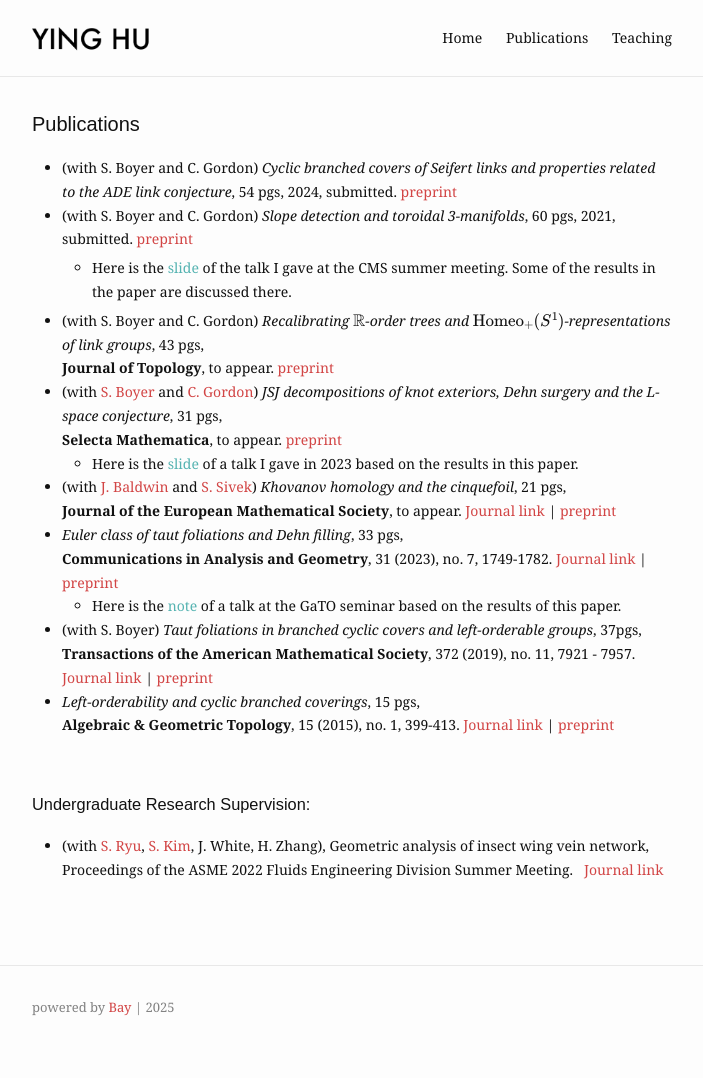
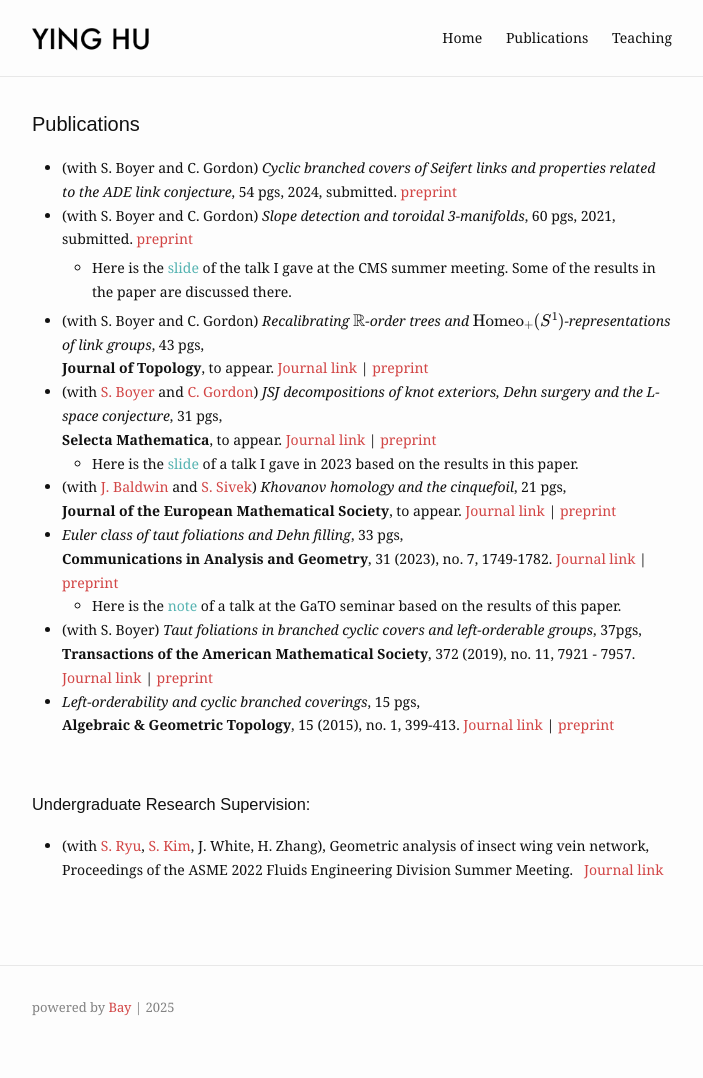
Before and after one commit to yinghu-math/yinghu-math.github.io, a Jekyll site: the page built from research.md, in a window 1280 px wide. Shown: the whole page, without its empty margins (288-991 px from the left). Built offline with Jekyll 4.4.1, drawn with Linux system fonts in a browser that asks for light colours.

Commit message:
update journal links

```diff
--- a/research.md
+++ b/research.md
@@ -15,10 +15,10 @@ slug: /research
             </ul>
         </li>
         <li> (with S. Boyer and C. Gordon) <em>Recalibrating \(\mathbb{R}\)-order trees  and \({\rm Homeo}_+(S^1)\)-representations of link groups</em>, 43 pgs, <br>
-        <b>Journal of Topology</b>, to appear. <a href="https://arxiv.org/abs/2306.10357">preprint</a>
+        <b>Journal of Topology</b>, to appear. <a href="https://londmathsoc.onlinelibrary.wiley.com/doi/10.1112/topo.70005"> Journal link </a> | <a href="https://arxiv.org/abs/2306.10357">preprint</a>
         </li>
         <li>(with <a href="https://www.cirget.uqam.ca/boyer/">S. Boyer</a> and <a href="https://cns.utexas.edu/directory/item/353-gordon-cameron-m?Itemid=349">C. Gordon</a>) <em>JSJ decompositions of knot exteriors, Dehn surgery and the L-space conjecture</em>, 31 pgs, <br>
-        <b>Selecta Mathematica</b>, to appear.  <a href="https://arxiv.org/abs/2307.06815">preprint</a>
+        <b>Selecta Mathematica</b>, to appear.  <a href="https://link.springer.com/article/10.1007/s00029-024-00999-3"> Journal link </a> | <a href="https://arxiv.org/abs/2307.06815">preprint</a>
             <ul>
             <li> Here is the <a href="/assets/files/jsj_surgeries_atlanta.pdf" target="_blank" style="color: #55B3B1;">slide</a> of a talk I gave in 2023 based on the results in this paper.
             </li>
```
